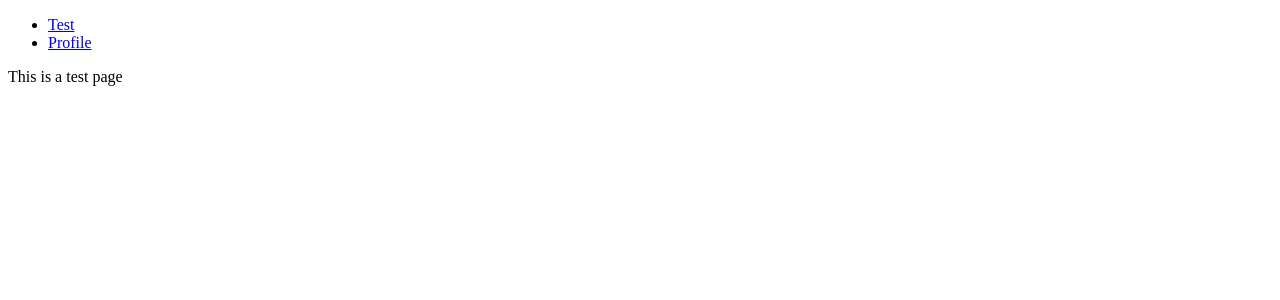
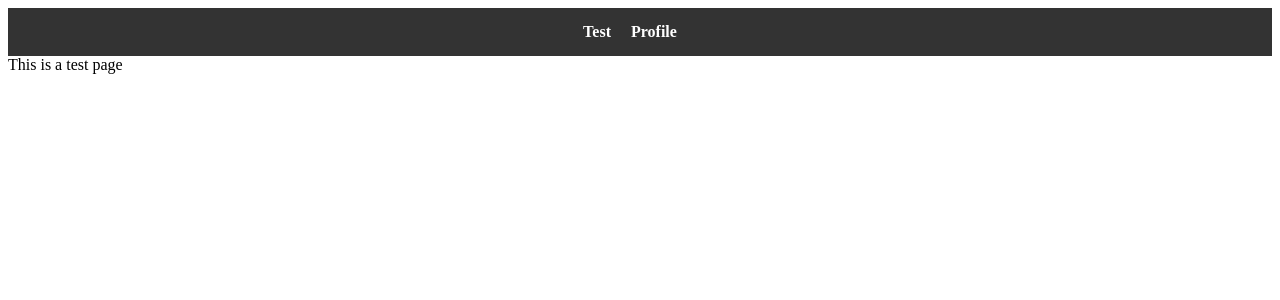
Before and after one commit to ejkramer21/Skill-Swap, a React (Create React App) app in the folder client/: page / in a window 1280 px wide. Shown: the top 300 px of the page. Built offline with nearby package versions, Linux system fonts and the light colour scheme.

Commit message:
is bar now

```diff
--- /dev/null
+++ b/client/src/components/css/NavBar.css
@@ -0,0 +1,28 @@
+nav {
+    background-color: #333;
+    color: white;
+    padding: 15px;
+    text-align: center;
+}
+
+ul {
+    list-style: none;
+    padding: 0;
+    margin: 0;
+}
+
+li {
+display: inline-block;
+margin-right: 20px;
+}
+
+a {
+text-decoration: none;
+color: white;
+font-weight: bold;
+font-size: 16px;
+}
+
+a:hover {
+border-bottom: 2px solid white;
+}
--- a/client/src/components/jsx/NavBar.jsx
+++ b/client/src/components/jsx/NavBar.jsx
@@ -1,5 +1,6 @@
 import React from "react";
 import {Link} from "react-router-dom";
+import "../css/NavBar.css"
 
 function NavBar() {
     return (
```
